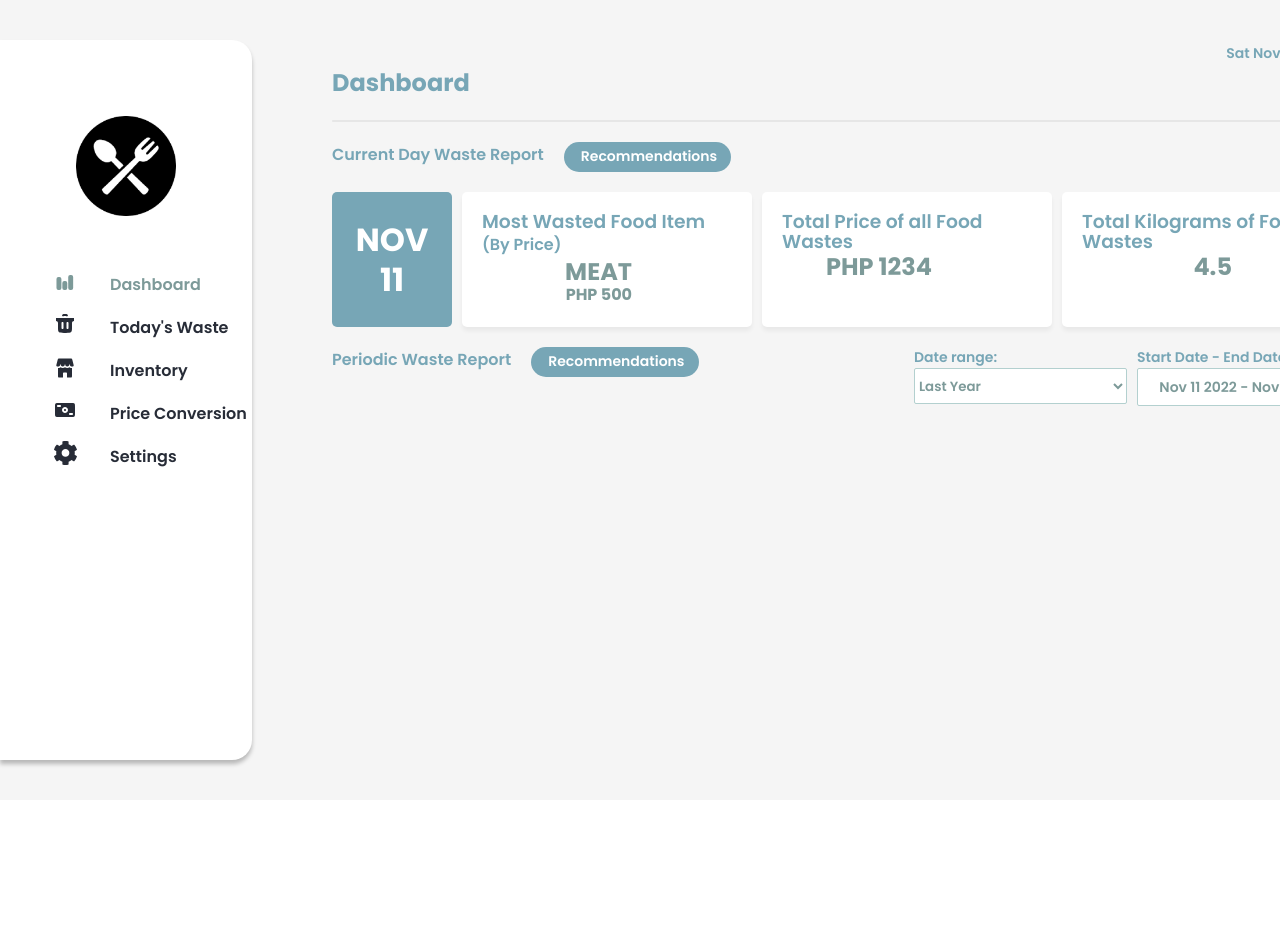
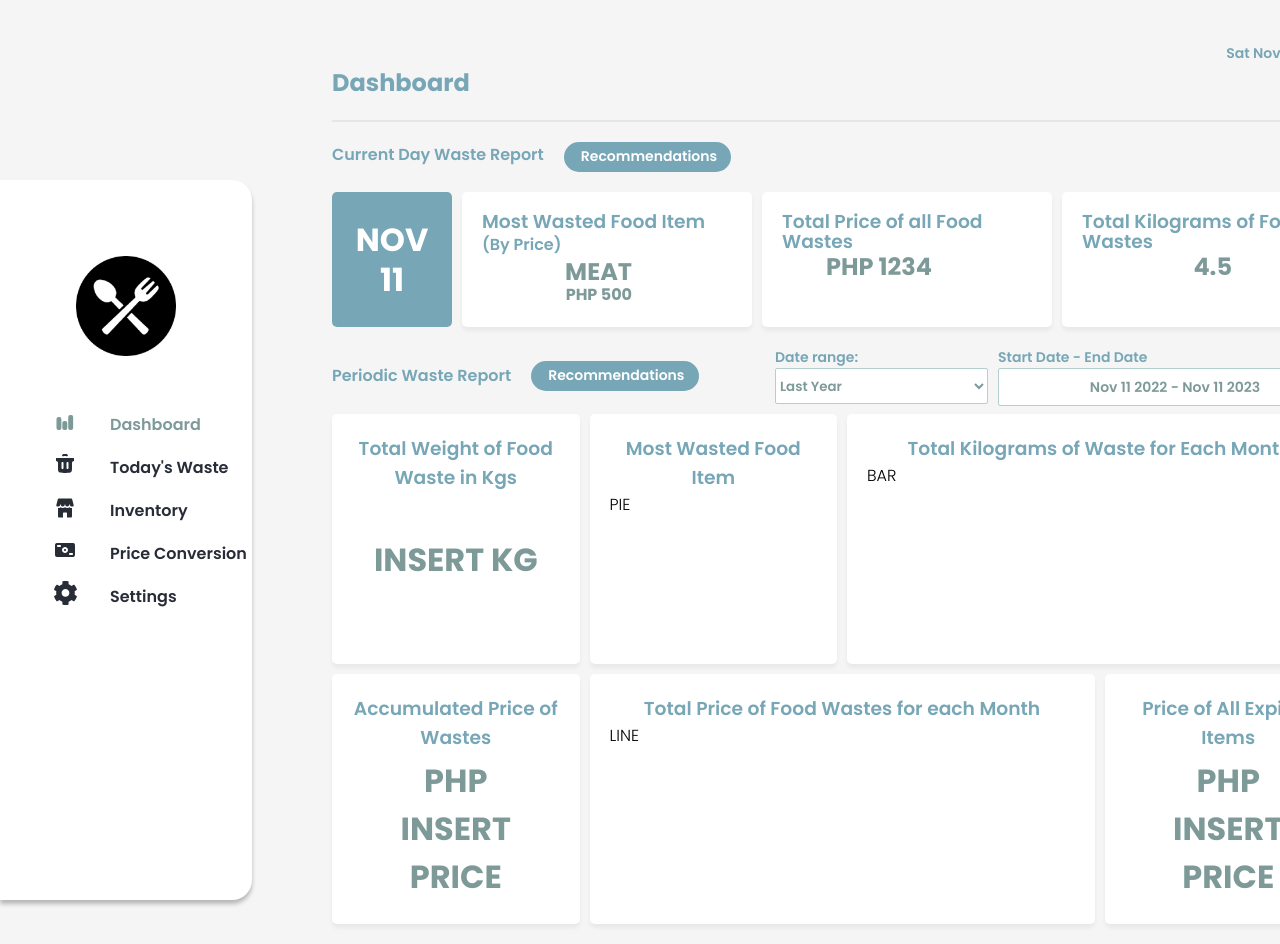
Before and after one commit to sabacsain/softEng, a React (Create React App) app: page /dashboard in a window 1280 px wide. Shown: the top 944 px of the page. Before the commit the page ends 800 px from the top, so only its background shows below. Built offline with nearby package versions, Linux system fonts and the light colour scheme.

Commit message:
Dashboard Periodic - No Graphs

```diff
--- a/src/Dashboard.js
+++ b/src/Dashboard.js
@@ -7,7 +7,6 @@ import { format } from "date-fns";
 
 import "react-date-range/dist/styles.css"; // main css file
 import "react-date-range/dist/theme/default.css"; // theme css file
-
 
 export default function Dashboard() {
   return (
@@ -21,6 +20,7 @@ export default function Dashboard() {
   );
 }
 
+// CURRENT DAY WASTE SECTION
 function CurrentDayWaste() {
   const date = new Date();
   const [isRecommOpen, setRecommOpen] = useState(false);
@@ -84,48 +84,15 @@ function CurrentDayWaste() {
 function CurrentDayCard({ title, subtitle, value, subvalue }) {
   return (
     <div className="card">
-      {title && <h3 class="cd-card-title"> {title}</h3>}
-      {subtitle && <h4 class="cd-card-subtitle">{subtitle}</h4>}
-      {value && <h2 class="cd-card-value">{value}</h2>}
-      {subvalue && <h4 class="cd-card-subvalue">{subvalue}</h4>}
+      {title && <h3 className="cd-card-title"> {title}</h3>}
+      {subtitle && <h4 className="cd-card-subtitle">{subtitle}</h4>}
+      {value && <h2 className="cd-card-value">{value}</h2>}
+      {subvalue && <h4 className="cd-card-subvalue">{subvalue}</h4>}
     </div>
   );
 }
 
-function PeriodicWaste() {
-  //tracks if recomm modal is open
-  const [isRecommOpen, setRecommOpen] = useState(false);
-
-  function handleClick() {
-    setRecommOpen(true);
-  }
-
-  return (
-    <div className="report-section" id="dashboard-periodic-report">
-      <div>
-        {/* For heading */}
-        <div className="report-heading-container">
-          <span className="report-heading">Periodic Waste Report</span>
-          <button
-            class="button-recom"
-            id="button-periodic"
-            onClick={handleClick}
-          >
-            Recommendations
-          </button>
-
-          {/* If recomm button is clicked, open modal */}
-          {isRecommOpen && <Recommendation setRecommOpen={setRecommOpen} />}
-        </div>
-
-        <div id="report-date-range-container">
-          <DateRangeForm />
-        </div>
-      </div>
-    </div>
-  );
-}
-
+//PERIODIC WASTE SECTION
 function DateRangeForm() {
   //either lastyear, last month, last week, or CUSTOM
   const [selectedRange, setSelectedRange] = useState("last-year");
@@ -214,7 +181,7 @@ function DateRangeForm() {
       </div>
 
       <div className="date-range-picker-container">
-        <label for="actual-date-ranges">Start Date - End Date</label>
+        <label for="actual-date-range">Start Date - End Date</label>
 
         <div
           //if selected range is custom, make date clickable to open and close calendar
@@ -243,3 +210,106 @@ function DateRangeForm() {
     </>
   );
 }
+
+function PeriodicWaste() {
+  //tracks if recomm modal is open
+  const [isRecommOpen, setRecommOpen] = useState(false);
+
+  function handleClick() {
+    setRecommOpen(true);
+  }
+
+  return (
+    <div className="report-section" id="dashboard-periodic-report">
+      <div className="report-sec-heading">
+        {/* For heading */}
+        <div className="report-heading-container">
+          <span className="report-heading">Periodic Waste Report</span>
+          <button
+            class="button-recom"
+            id="button-periodic"
+            onClick={handleClick}
+          >
+            Recommendations
+          </button>
+
+          {/* If recomm button is clicked, open modal */}
+          {isRecommOpen && <Recommendation setRecommOpen={setRecommOpen} />}
+        </div>
+
+        <div id="report-date-range-container">
+          <DateRangeForm />
+        </div>
+      </div>
+
+      <div className="cards-section-periodic">
+        <TotalWeightCard />
+        <MostWastedCard />
+        <TotalKgWasteCard />
+        <AccumulatedPriceCard />
+        <PriceEachMonthCard />
+        <ExpiredCard />
+      </div>
+    </div>
+  );
+}
+
+function TotalWeightCard() {
+  return (
+    <div class="card" id="card-periodic-total-waste">
+      <h3 class="h3-periodic">Total Weight of Food Waste in Kgs</h3>
+      <h1 class="h1-periodic">INSERT KG</h1>
+    </div>
+  );
+}
+
+function MostWastedCard() {
+  return (
+    <div class="card" id="card-periodic-most-wasted">
+      <h3 class="h3-periodic">Most Wasted Food Item</h3>
+      PIE
+    </div>
+  );
+}
+
+function AccumulatedPriceCard() {
+  return (
+    <div class="card" id="card-periodic-accumulated">
+      <h3 class="h3-periodic">Accumulated Price of Wastes</h3>
+      <h1 class="h1-periodic">
+        PHP <br />
+        INSERT PRICE
+      </h1>
+    </div>
+  );
+}
+
+function TotalKgWasteCard() {
+  return (
+    <div class="card" id="card-periodic-kg-each-month">
+      <h3 class="h3-periodic">Total Kilograms of Waste for Each Month</h3>
+      BAR
+    </div>
+  );
+}
+
+function PriceEachMonthCard() {
+  return (
+    <div class="card" id="card-periodic-price-each-month">
+      <h3 class="h3-periodic">Total Price of Food Wastes for each Month</h3>
+      LINE
+    </div>
+  );
+}
+
+function ExpiredCard() {
+  return (
+    <div class="card" id="card-periodic-expired">
+      <h3 class="h3-periodic">Price of All Expired Items</h3>
+      <h1 class="h1-periodic">
+        PHP <br />
+        INSERT PRICE
+      </h1>
+    </div>
+  );
+}
--- a/src/Header.js
+++ b/src/Header.js
@@ -3,7 +3,7 @@ import './css/header.css';
 export default function Header({headerName}) {
     return (
       <div>
-        <div class="date-header">
+        <div className="date-header">
           <span>{new Date().toDateString()}</span>
           <svg
             width="13"
@@ -23,7 +23,7 @@ export default function Header({headerName}) {
           </svg>
         </div>
 
-        <div class="header">
+        <div className="header">
           <h1>{headerName}</h1>
           <hr />
         </div>
--- a/src/css/app.css
+++ b/src/css/app.css
@@ -1,8 +1,8 @@
 
 .App{
     height: 100vh;
-    max-height: 1080px;
+    min-height: 1080px;
     display: flex;
-    flex: 300px 1fr;
-
+    /* width: fit-content; */
+    width: 100%;
 }
--- a/src/css/dashboard.css
+++ b/src/css/dashboard.css
@@ -114,10 +114,11 @@
 /*-----------PERIODIC WASTE SECTION---------------*/
 /*-----------PERIODIC WASTE SECTION---------------*/
 
-#dashboard-periodic-report > div {
+#dashboard-periodic-report .report-sec-heading {
   display: flex;
   justify-content: space-between;
   gap: 20px;
+  max-width: 1460px;
 }
 #report-date-range-container {
   height: auto;
@@ -128,6 +129,7 @@
 
 .report-heading-container {
   display: flex;
+  align-items: center;
 }
 
 .main-range-container {
@@ -154,6 +156,8 @@
 .date-range-picker-container {
   display: flex;
   flex-direction: column;
+  max-height: 50px;
+  z-index: 2;
 }
 
 .main-range-container label,
@@ -165,7 +169,8 @@
 
 #actual-date-range {
   height: 36px;
-  min-width: 213px;
+  min-height: 36px;
+  min-width: 352px;
   font-family: "Poppins";
   font-weight: 600;
   font-size: 14px;
@@ -184,10 +189,7 @@
 
 
 .calendar-container {
-  display: flex;
-  flex-direction: column;
-  margin-top: 10px;
-  align-items: end;
+  border: #77a6b6 1px solid;
 }
 
 .calendar-container .close-btn{
@@ -207,3 +209,67 @@
   color: #fff;
 
 }
+
+.cards-section-periodic{
+  display: grid;
+  max-width: 1460px;
+}
+
+
+.cards-section-periodic{
+  margin-top: 10px;
+  grid-template-columns: repeat(4, 1fr);
+  grid-template-rows: 250px 250px;
+  grid-template-areas:
+    "total-waste most-wasted kg-month kg-month"
+    "accumulated price-month price-month expired"
+  ;
+  gap: 10px;
+}
+
+.cards-section-periodic .card{
+  background-color: #fff;
+  box-shadow: 0px 4px 4px 0px rgba(0, 0, 0, 0.05);
+  border-radius: 5px;
+  padding: 20px;
+}
+
+.cards-section-periodic .card .h3-periodic{
+  color: #77a6b6;
+  font-weight: 600;
+  text-align: center;
+}
+
+.cards-section-periodic .card .h1-periodic{
+  color: #7D9A99;
+  text-align: center;
+  position: relative;
+  top: 30%;
+  left: 50%;
+  transform: translate(-50%, -40%);
+
+}
+#card-periodic-total-waste{
+  grid-area: total-waste;
+
+}
+
+#card-periodic-most-wasted{
+  grid-area: most-wasted;
+}
+
+#card-periodic-kg-each-month{
+  grid-area: kg-month;
+}
+
+#card-periodic-accumulated{
+  grid-area: accumulated;
+}
+
+#card-periodic-price-each-month{
+  grid-area: price-month;
+}
+
+#card-periodic-expired{
+  grid-area: expired;
+}
--- a/src/css/index.css
+++ b/src/css/index.css
@@ -18,4 +18,5 @@ code {
 #root{
   background-color: #F5F5F5;
   height: fit-content;
+  width: 100vw;
 }
```
